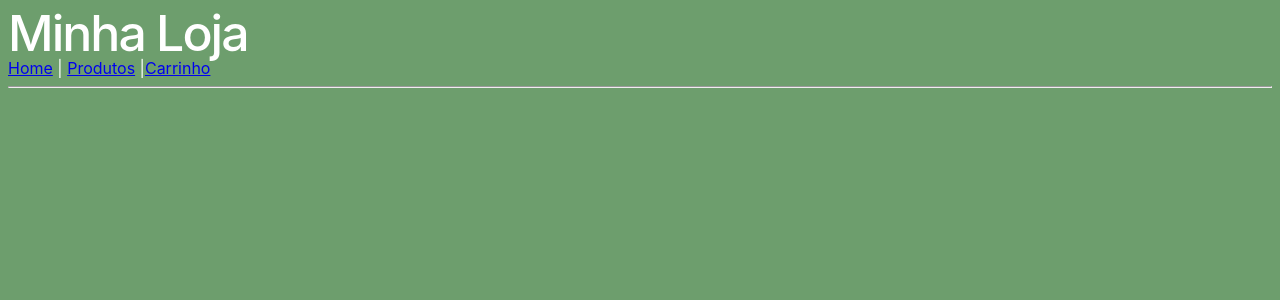
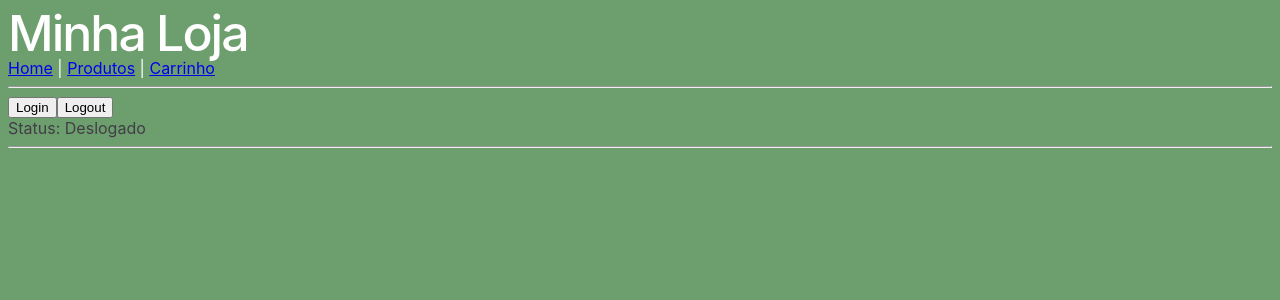
Before and after one commit to kmoreira-eng/meu-primeiro-app, an Angular app: page / in a window 1280 px wide. Shown: the top 300 px of the page. Built offline with nearby package versions, Linux system fonts and the light colour scheme.

Commit message:
guards e segurança de rota

```diff
--- a/src/app/app.html
+++ b/src/app/app.html
@@ -1,11 +1,17 @@
 <h1>Minha Loja</h1>
 
-  <nav>
-    <a routerLink="/">Home</a> | <!--Add esse mano aqui-->
-    <a routerLink="/produtos">Produtos</a> |<!--Mudou esse mano aqui para /produtos-->
-    <a routerLink="/carrinho">Carrinho</a>
-  </nav>
+<nav>
+  <a routerLink="/">Home</a> | <a routerLink="/produtos">Produtos</a> |
+  <a routerLink="/carrinho">Carrinho</a>
+</nav>
 
-  <hr />
+<hr />
 
-   <router-outlet></router-outlet>
+<button (click)="login()">Login</button>
+<button (click)="logout()">Logout</button>
+
+<p>Status: {{ usuarioLogado() ? 'Logado' : 'Deslogado' }}</p>
+
+<hr />
+
+<router-outlet></router-outlet>
--- a/src/app/app.routes.ts
+++ b/src/app/app.routes.ts
@@ -1,4 +1,4 @@
-
+ import { authGuard } from './core/auth.guard';
   import { Routes } from '@angular/router';
   export const routes: Routes = [
     {
@@ -7,6 +7,7 @@
     },
     {
       path: 'produtos',
+       canActivate: [authGuard],
       loadComponent: () =>
         import('./features/produtos/lista-produtos/lista-produtos').then((m) => m.ListaProdutos),
     },
--- a/src/app/app.ts
+++ b/src/app/app.ts
@@ -1,11 +1,15 @@
-  import { Component, signal } from '@angular/core';
+ import { Component } from '@angular/core';
   import { RouterOutlet, RouterLink } from '@angular/router';
- @Component({
+  import { usuarioLogado, login, logout } from './core/auth';
+
+  @Component({
     selector: 'app-root',
     imports: [RouterOutlet, RouterLink],
     templateUrl: './app.html',
     styleUrl: './app.css',
   })
-export class App {
-  protected readonly title = signal('meu-primeiro-app');
-}
+  export class App {
+    usuarioLogado = usuarioLogado;
+    login = login;
+    logout = logout;
+  }
--- /dev/null
+++ b/src/app/core/auth.guard.ts
@@ -0,0 +1,6 @@
+  import { CanActivateFn } from '@angular/router';
+  import { usuarioLogado } from './auth';
+
+  export const authGuard: CanActivateFn = () => {
+    return usuarioLogado();
+  };
--- /dev/null
+++ b/src/app/core/auth.ts
@@ -0,0 +1,10 @@
+import { signal } from '@angular/core';
+
+export const usuarioLogado = signal(false);
+export function login() {
+  usuarioLogado.set(true);
+}
+
+export function logout() {
+  usuarioLogado.set(false);
+}
```
